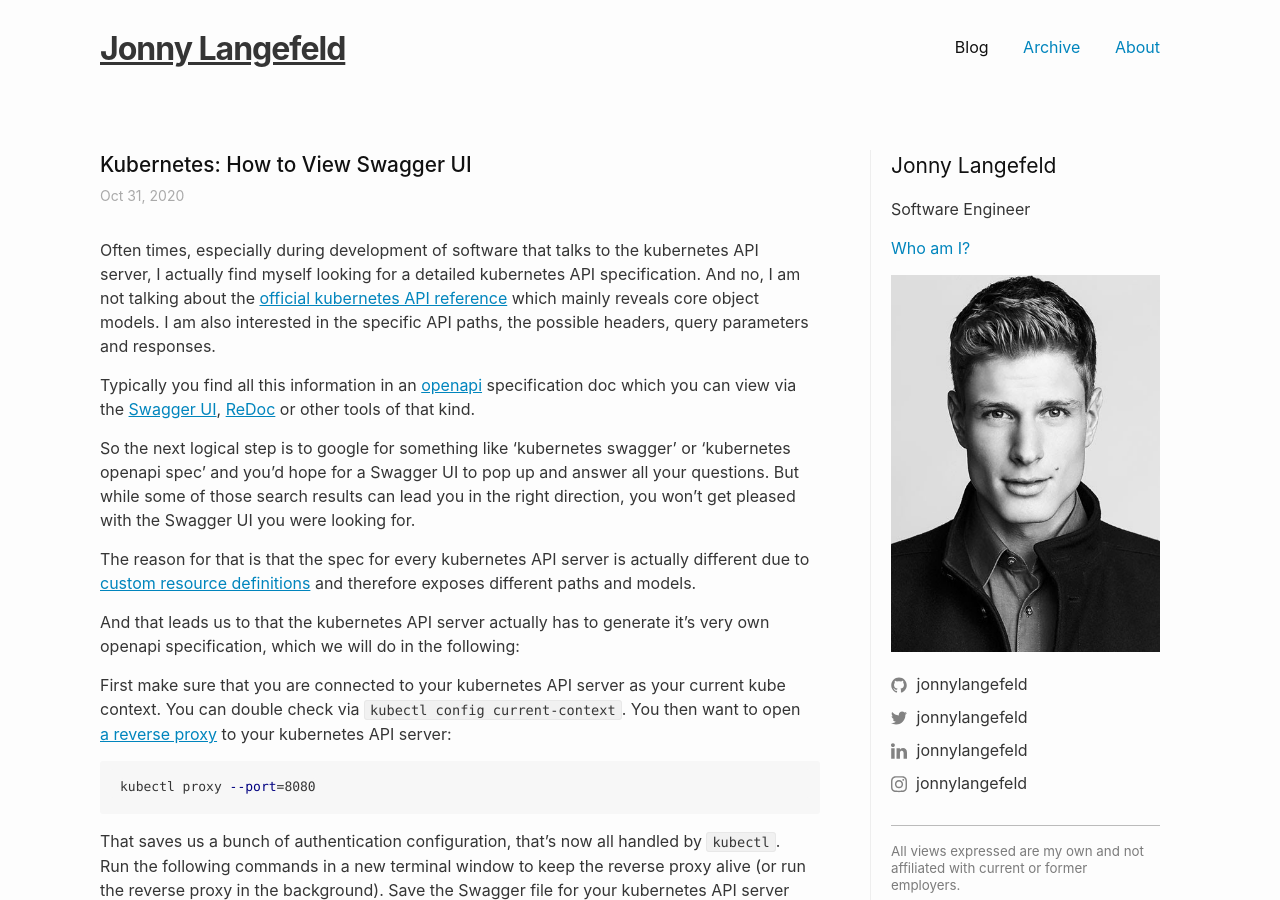
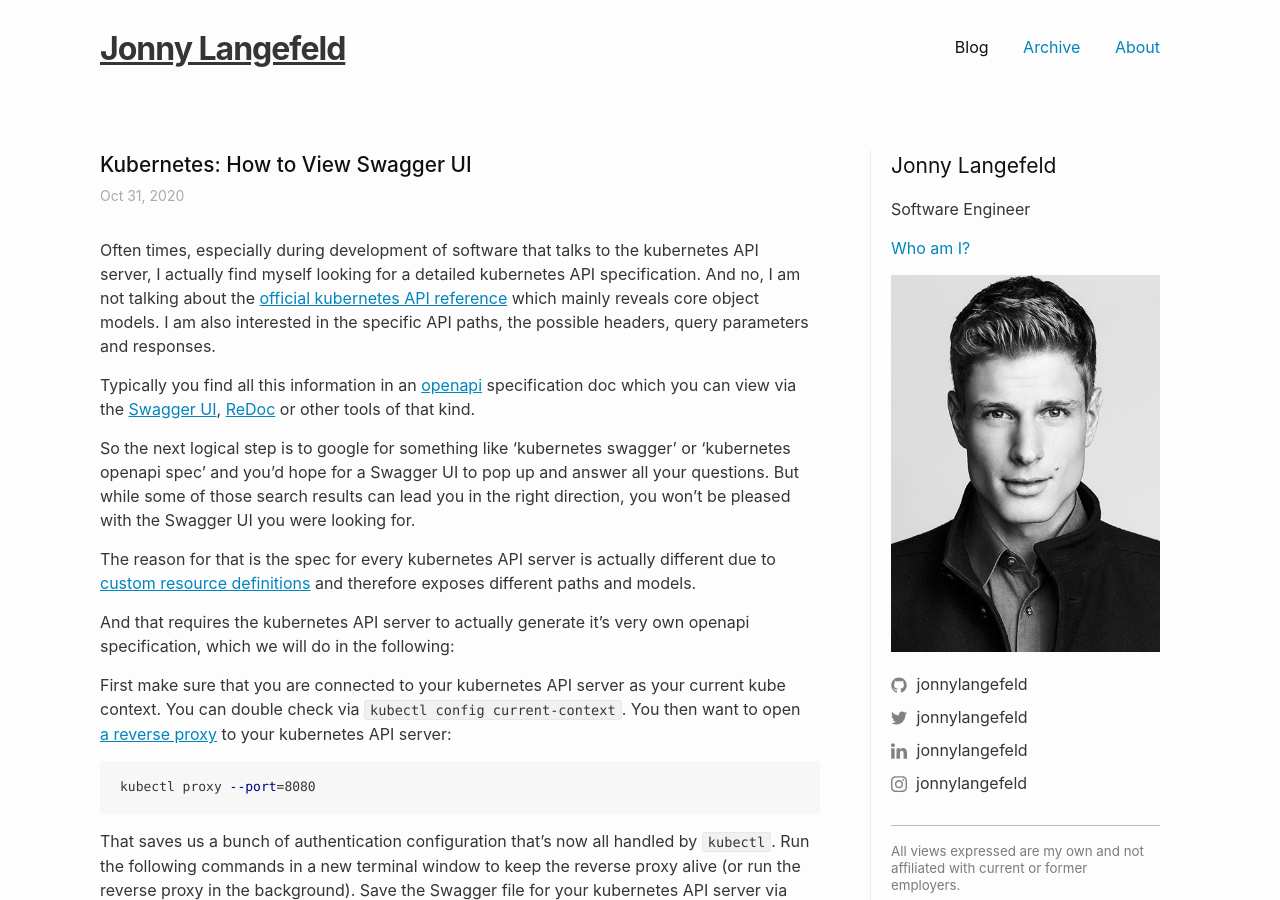
Before and after one commit to jonnylangefeld/jonnylangefeld.com, a Jekyll site: the page built from _posts/2020-10-31-kubernetes-how-to-view-swagger-ui.md, in a window 1280 px wide and 900 px high. Built offline with Jekyll 4.4.1, drawn with Linux system fonts in a browser that asks for light colours.

Commit message:
Fix wording

````diff
--- a/_posts/2020-10-31-kubernetes-how-to-view-swagger-ui.md
+++ b/_posts/2020-10-31-kubernetes-how-to-view-swagger-ui.md
@@ -16,11 +16,11 @@ Often times, especially during development of software that talks to the kuberne
 
 Typically you find all this information in an [openapi](https://swagger.io/specification/) specification doc which you can view via the [Swagger UI](https://swagger.io/tools/swagger-ui/), [ReDoc](https://github.com/Redocly/redoc) or other tools of that kind.
 
-So the next logical step is to google for something like 'kubernetes swagger' or 'kubernetes openapi spec' and you'd hope for a Swagger UI to pop up and answer all your questions. But while some of those search results can lead you in the right direction, you won't get pleased with the Swagger UI you were looking for.
+So the next logical step is to google for something like 'kubernetes swagger' or 'kubernetes openapi spec' and you'd hope for a Swagger UI to pop up and answer all your questions. But while some of those search results can lead you in the right direction, you won't be pleased with the Swagger UI you were looking for.
 
-The reason for that is that the spec for every kubernetes API server is actually different due to [custom resource definitions](https://kubernetes.io/docs/concepts/extend-kubernetes/api-extension/custom-resources/) and therefore exposes different paths and models.
+The reason for that is the spec for every kubernetes API server is actually different due to [custom resource definitions](https://kubernetes.io/docs/concepts/extend-kubernetes/api-extension/custom-resources/) and therefore exposes different paths and models.
 
-And that leads us to that the kubernetes API server actually has to generate it's very own openapi specification, which we will do in the following:
+And that requires the kubernetes API server to actually generate it's very own openapi specification, which we will do in the following:
 
 <!--more-->
 
@@ -30,7 +30,7 @@ First make sure that you are connected to your kubernetes API server as your cur
 kubectl proxy --port=8080
 ```
 
-That saves us a bunch of authentication configuration, that's now all handled by `kubectl`. Run the following commands in a new terminal window to keep the reverse proxy alive (or run the reverse proxy in the background). Save the Swagger file for your kubernetes API server via the following command:
+That saves us a bunch of authentication configuration that's now all handled by `kubectl`. Run the following commands in a new terminal window to keep the reverse proxy alive (or run the reverse proxy in the background). Save the Swagger file for your kubernetes API server via the following command:
 
 ```bash
 curl localhost:8080/openapi/v2 > k8s-swagger.json
````
